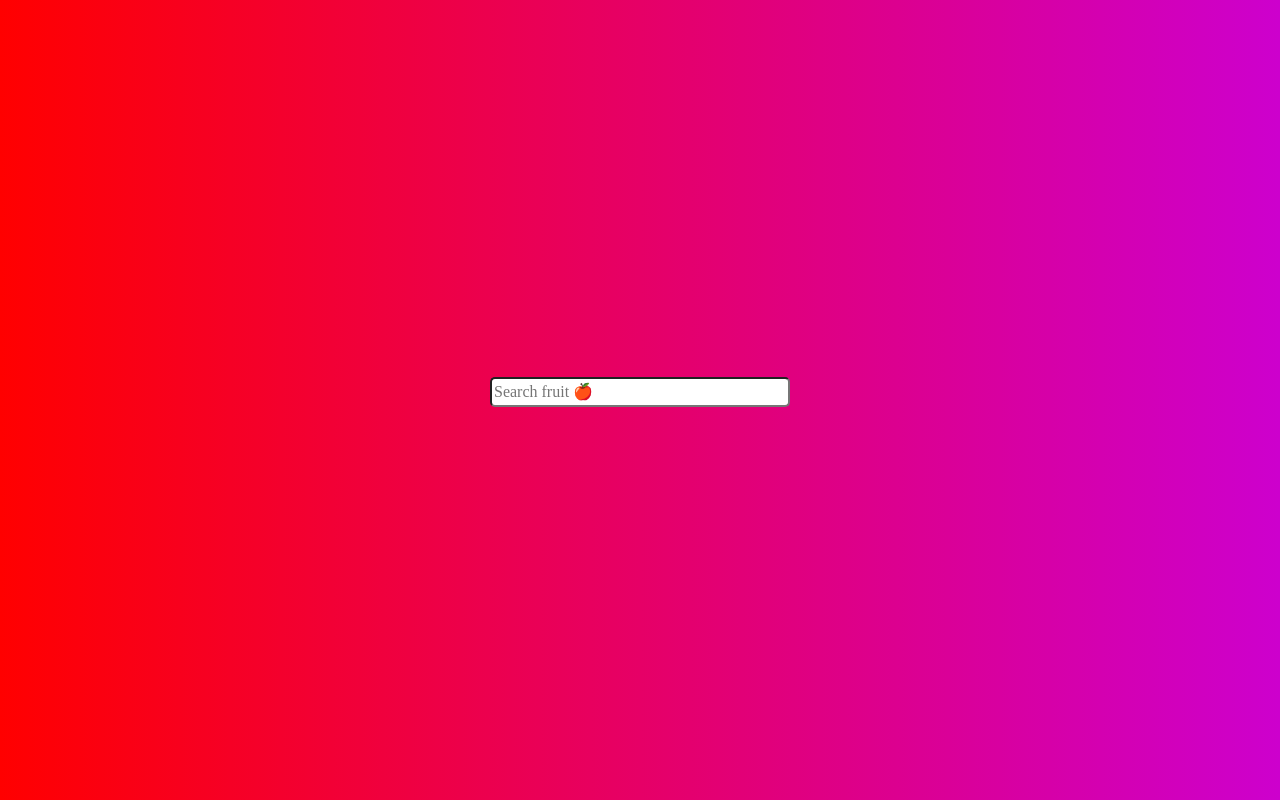
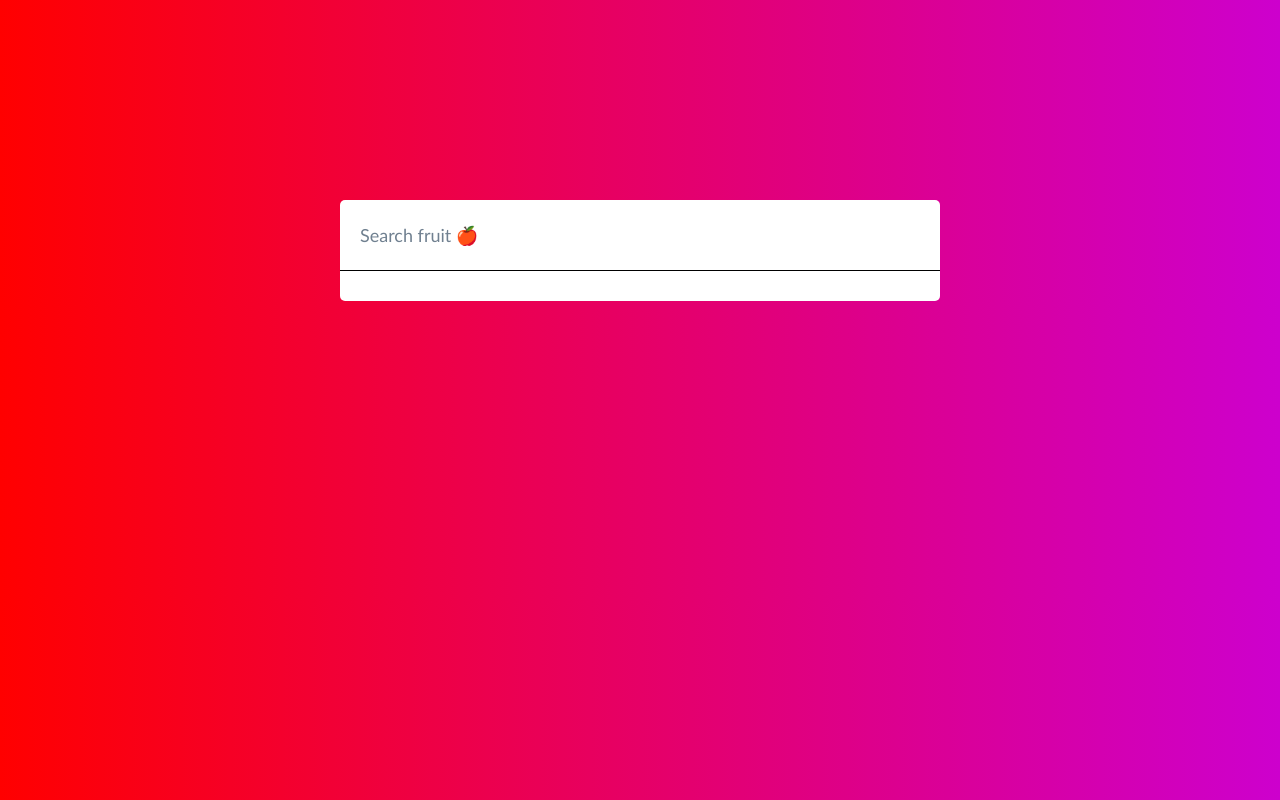
Before and after one commit to msaemrow/FruitSearchApp, a plain HTML site: page index.html in a window 1280 px wide. Drawn offline with nearby package versions, Linux system fonts and the light colour scheme.

Commit message:
fixed css and fixed bugs for end cases

```diff
--- a/index.html
+++ b/index.html
@@ -10,8 +10,10 @@
 <body>
 <!-- partial:index.partial.html -->
 <div class="search-container">
-	<input type="text" name="fruit" id="fruit" placeholder="Search fruit 🍎">
-	<div class="suggestions">
+  <div class = "top-row">
+	<input id="input-box" type="text" name="fruit"  placeholder="Search fruit 🍎">
+	</div>
+  <div class="suggestions">
 		<ul>
     </ul>
 	</div>
--- a/script.js
+++ b/script.js
@@ -1,5 +1,5 @@
-const input = document.querySelector('#fruit');
-const suggestions = document.querySelector('.suggestions ul');
+const input = document.querySelector('#input-box');
+const suggestions = document.querySelector('.suggestions');
 
 const fruit = ['Apple', 'Apricot', 'Avocado 🥑', 'Banana', 'Bilberry', 'Blackberry', 'Blackcurrant', 'Blueberry', 'Boysenberry', 'Currant', 'Cherry', 'Coconut', 'Cranberry', 'Cucumber', 'Custard apple', 'Damson', 'Date', 'Dragonfruit', 'Durian', 'Elderberry', 'Feijoa', 'Fig', 'Gooseberry', 'Grape', 'Raisin', 'Grapefruit', 'Guava', 'Honeyberry', 'Huckleberry', 'Jabuticaba', 'Jackfruit', 'Jambul', 'Juniper berry', 'Kiwifruit', 'Kumquat', 'Lemon', 'Lime', 'Loquat', 'Longan', 'Lychee', 'Mango', 'Mangosteen', 'Marionberry', 'Melon', 'Cantaloupe', 'Honeydew', 'Watermelon', 'Miracle fruit', 'Mulberry', 'Nectarine', 'Nance', 'Olive', 'Orange', 'Clementine', 'Mandarine', 'Tangerine', 'Papaya', 'Passionfruit', 'Peach', 'Pear', 'Persimmon', 'Plantain', 'Plum', 'Pineapple', 'Pomegranate', 'Pomelo', 'Quince', 'Raspberry', 'Salmonberry', 'Rambutan', 'Redcurrant', 'Salak', 'Satsuma', 'Soursop', 'Star fruit', 'Strawberry', 'Tamarillo', 'Tamarind', 'Yuzu'];
 
@@ -11,26 +11,26 @@ function search() {
 			results.push(name);
 		}
 	}
-	console.log(results);
 	return results;
 }
 
 function searchHandler(e) {
-	if(e.target.value === ''){
-		suggestions.innerHTML = '';
-		return;
-	} else {
 		showSuggestions(search(),input.value);
-	}
 }
 
 function showSuggestions(results, inputVal) {
 	suggestions.innerHTML = '';
+	if(inputVal === '' || results.length === 0){
+		return;
+	} else{
+	const searchList = document.createElement('ul');
 	for (let fruit of results){
 		const searchResult = document.createElement('li');
 		searchResult.innerText = fruit;
 		searchResult.classList.add('result');
-		suggestions.appendChild(searchResult);
+		searchList.appendChild(searchResult);
+	}
+	suggestions.appendChild(searchList);
 	}
 }
 
--- a/style.css
+++ b/style.css
@@ -1,5 +1,8 @@
 * {
   box-sizing: border-box;
+  margin:0;
+  padding: 0;
+  font-family: 'Gill Sans', 'Gill Sans MT', Calibri, 'Trebuchet MS', sans-serif;
 }
 
 :focus {
@@ -8,9 +11,8 @@
 
 body {
   background: linear-gradient(90deg, red, rgb(205, 0, 205));
-  display: flex;
-  justify-content: center;
-  height: 100vh;
+  color: black;
+
 }
 
 input {
@@ -19,42 +21,53 @@ input {
 
 .search-container {
   width: 600px;
-  height: 100vh;
+  background: white;
+  margin: 200px auto 0;
+  border-radius: 5px;
+}
+
+.top-row{
   display: flex;
   align-items: center;
-  justify-content: center;
-  flex-direction: column;
+  padding: 10px 20px;
+}
+
+input{
+  flex: 1;
+  height: 50px;
+  background: transparent;
+  border: 0;
+  outline: 0;
+  font-size: 18px;
+  color: purple;
+}
+
+::placeholder{
+  color: slategray;
+}
+
+.suggestions{
+
 }
 
 .suggestions ul {
-  padding: 0px 10px;
-  margin-top: 0;
-
+  padding: 15px 10px;
+  border-top: 1px solid black;
+  max-height: 275px;
+  overflow-y:scroll;
 }
 
-.suggestions {
-  /* TODO */
-  margin-top: 0;
-  max-height: 400px;
-  overflow-y: scroll;
-  width: 300px;
-}
 
 .suggestions ul li {
   list-style: none;
-  padding: 10px 10px;
-  width: 200px;
-  margin-top: 0;
+  border-radius: 3px;
+  padding: 15px 10px;
+  cursor: pointer;
 }
+
 .result:hover {
-  background-color: aliceblue;
+  background: #e9f3ff;
   font-weight: 700;
   font-size: larger;
   border-radius: 5px;
 }
-
-input {
-   border-radius: 5px;
-   height: 30px;
-   width: 300px;
-}
```
